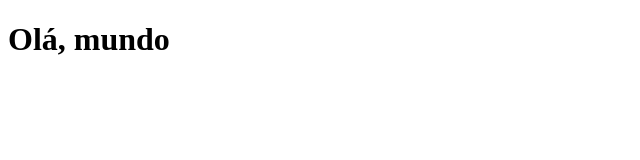
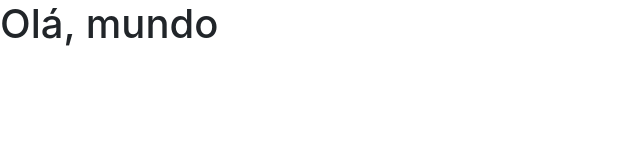
Before and after one commit to Auzier17/batataassada, a plain HTML site: page index.html in a window 1280 px wide. Shown: the whole page, without its empty margins (0-640 px from the left). Drawn offline with nearby package versions, Linux system fonts and the light colour scheme.

Commit message:
adicionado arq index

```diff
--- a/index.html
+++ b/index.html
@@ -6,7 +6,7 @@
 	<!-- identificar o tamanho da tela -->
 	<meta name="viewport" content="width=device-width,inicial-scale=1, shrink-to-fit=no">
 	<!-- incluir o arquivo css -->
-	<link rel="styllesheet" type="text/css"href="css/bootstrap.min.css">
+	<link rel="stylesheet" type="text/css" href="css/bootstrap.min.css">
 
 
 </head>
```
